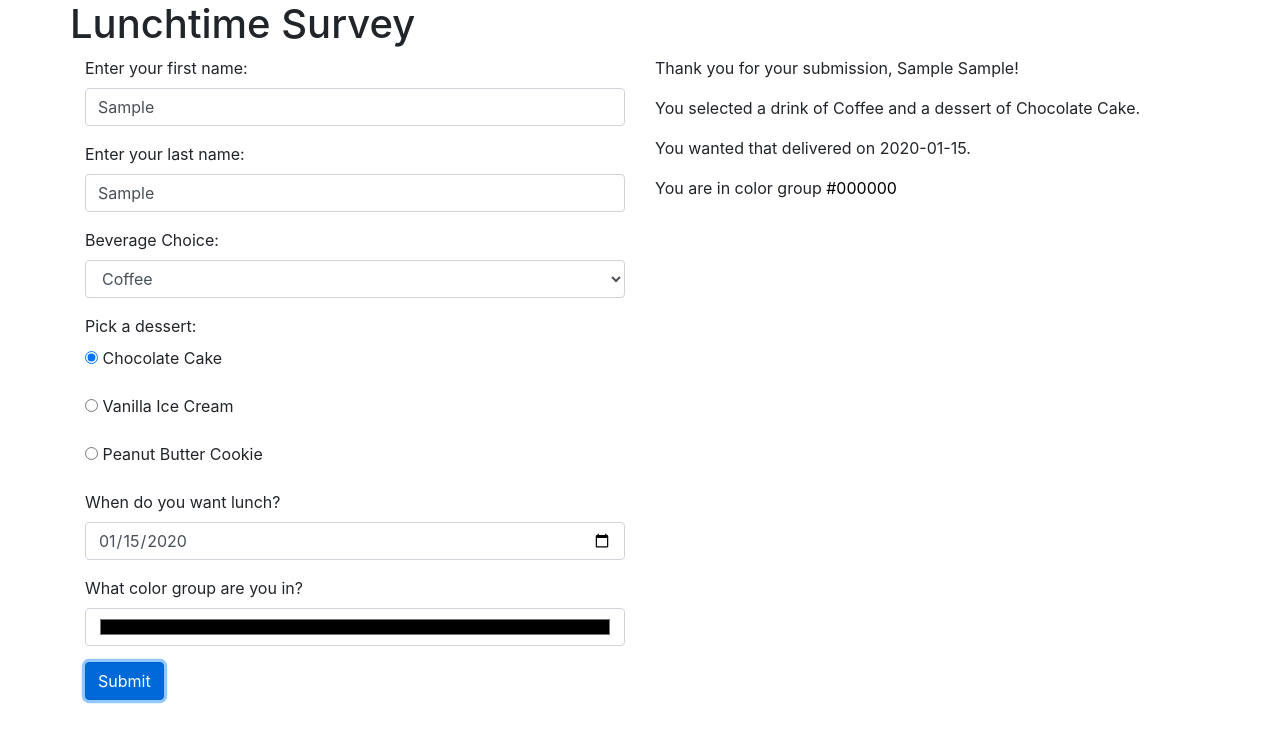
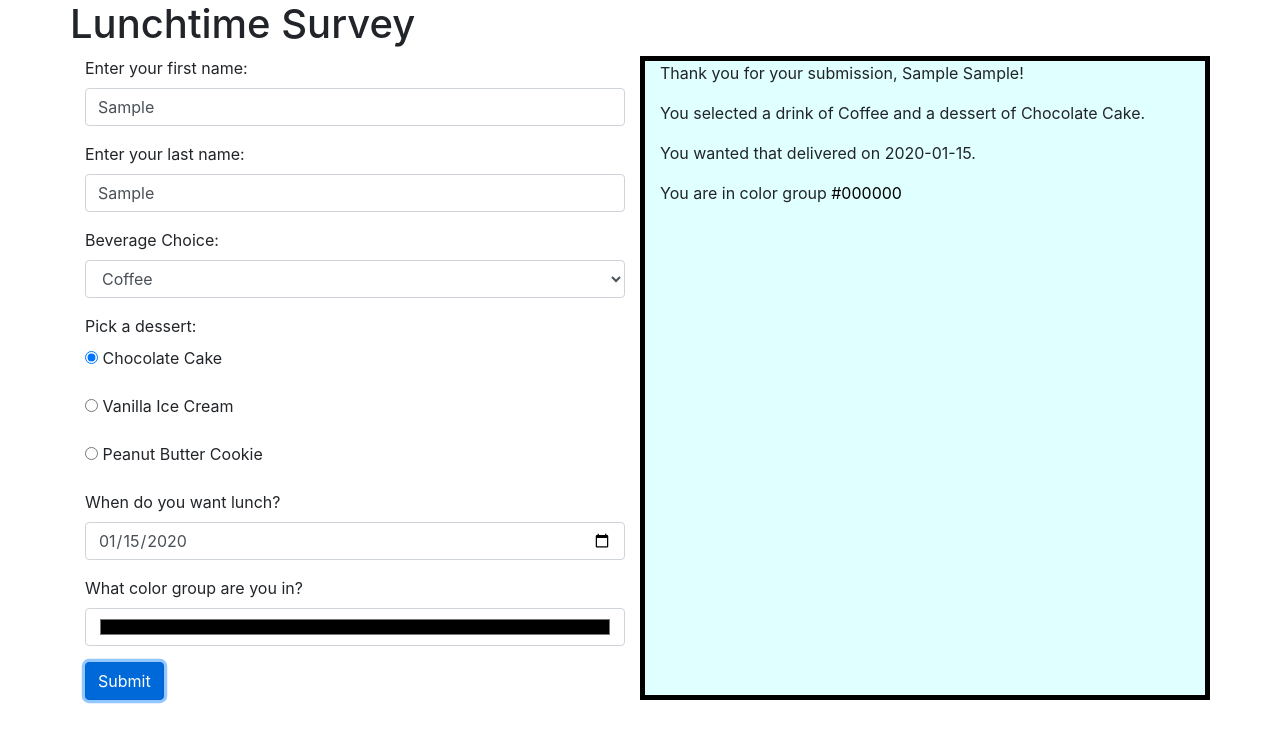
Before and after one commit to HeyImMatt/lunch-survey, a plain HTML site: page index.html in a window 1280 px wide. Both pictures are taken after typing "Sample", "Sample", "2020-01-15" into the empty fields and a click on the button "Submit". Drawn offline with nearby package versions, Linux system fonts and the light colour scheme.

Commit message:
Add final formatting to survey response output and update readme text
Co-authored-by: Micheal Hansen <micheal.hansen@gmail.com>
Co-authored-by: Tyson Lackey <lackeyt90@gmail.com>

```diff
--- a/css/styles.css
+++ b/css/styles.css
@@ -1,3 +1,9 @@
 .hidden {
   display: None;
 }
+
+#surveyResults {
+  border: 5px solid black;
+  background-color: lightcyan;
+  font-weight: 400;
+}
```
Also changed, not shown: 1 other file.
